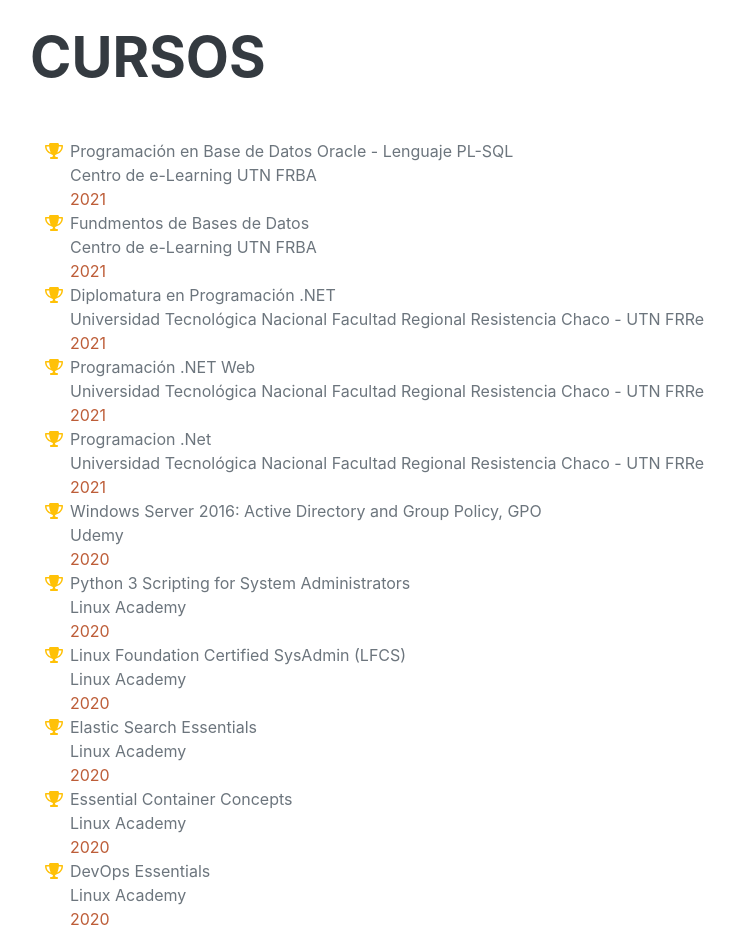
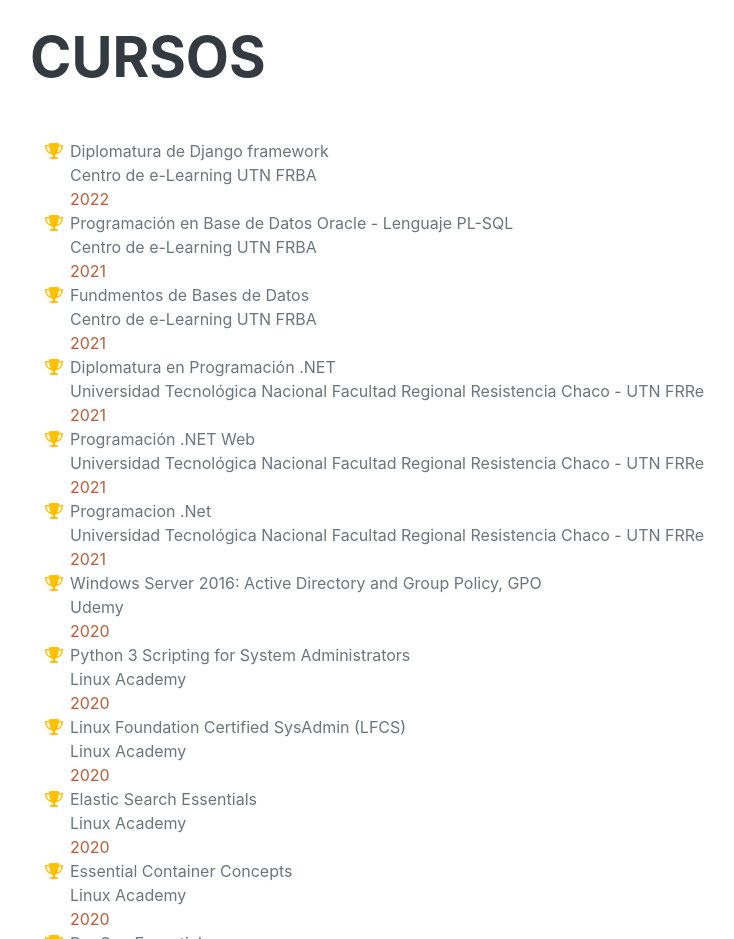
Before and after one commit to danterpaniagua/danterpaniagua.github.io, a plain HTML site: page index.html in a window 1280 px wide. Shown: the part 6660-7599 px from the top of the page, without its empty margins (290-1024 px from the left). Drawn offline with nearby package versions, Linux system fonts and the light colour scheme; a web font is replaced by a local one.

Commit message:
Agrego Cursos

```diff
--- a/index.html
+++ b/index.html
@@ -294,6 +294,12 @@
                         <ul class="fa-ul mb-0">
                         <li>
                             <span class="fa-li"><i class="fas fa-trophy text-warning"></i></span>
+                            Diplomatura de Django framework
+                            <p class="mb-0">Centro de e-Learning UTN FRBA</p>
+                            <div class="flex-shrink-0"><span class="text-primary">2022</span></div>
+                        </li>
+                        <li>
+                            <span class="fa-li"><i class="fas fa-trophy text-warning"></i></span>
                             Programación en Base de Datos Oracle - Lenguaje PL-SQL
                             <p class="mb-0">Centro de e-Learning UTN FRBA</p>
                             <div class="flex-shrink-0"><span class="text-primary">2021</span></div>
```
